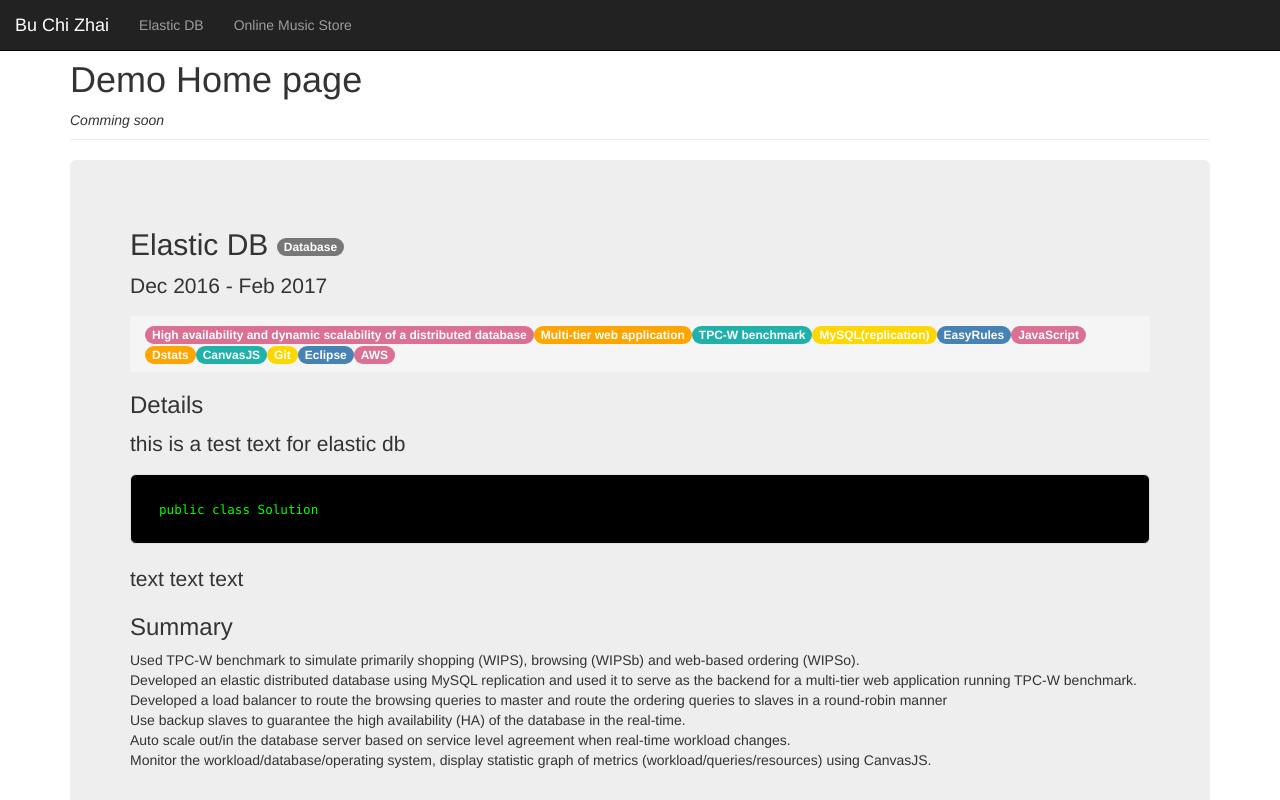
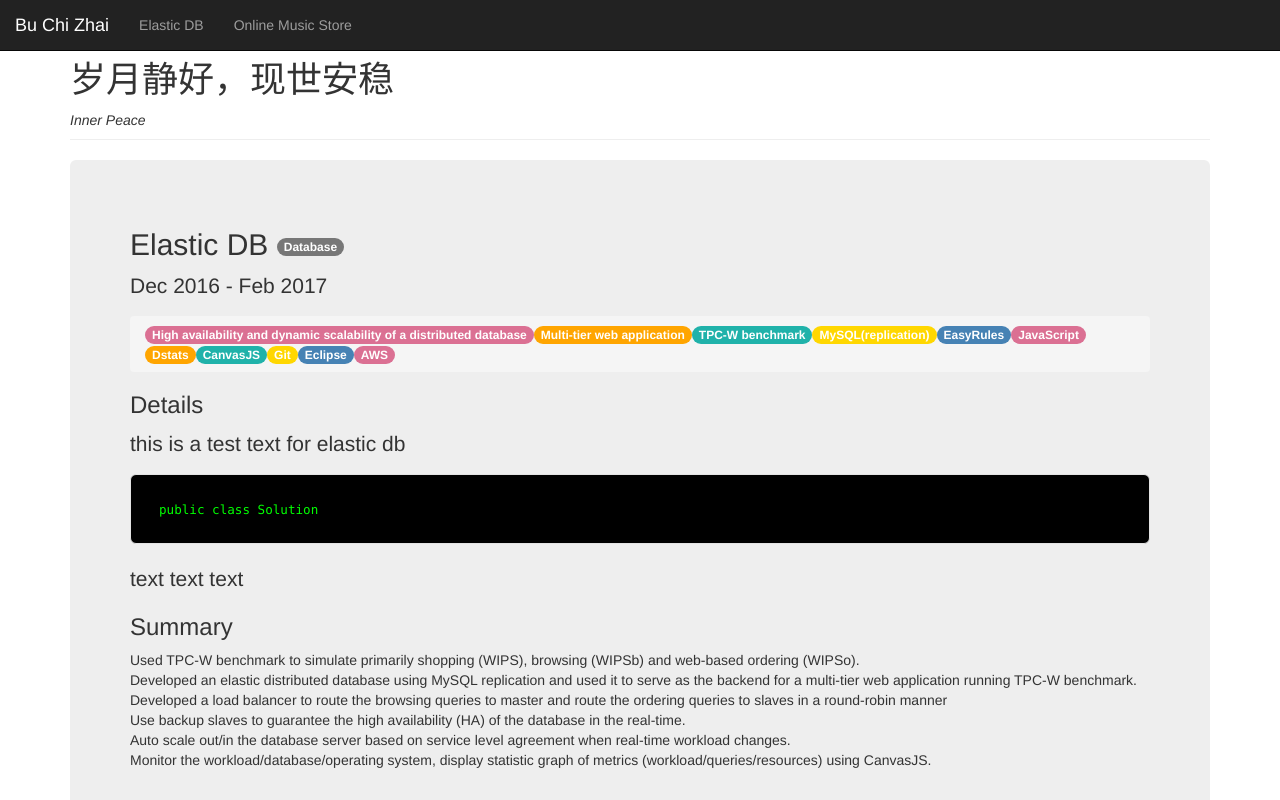
Before and after one commit to Bu-Chi-Zhai/Bu-Chi-Zhai.github.io, a plain HTML site: page index.html in a window 1280 px wide. Shown: the top 800 px of the page. Drawn offline with nearby package versions, Linux system fonts and the light colour scheme.

Commit message:
Add files via upload

```diff
--- a/index.html
+++ b/index.html
@@ -37,8 +37,8 @@
 		<div class="row">
 			<div class="col-lg-12 col-md-12 col-sm-12" id="about">
 				<div class="page-header">
-						  <h1>Demo Home page</h1>
-						  <i>Comming soon</i>
+						  <h1>岁月静好，现世安稳</h1>
+						  <i>Inner Peace</i>
 						</div>
 			</div>
 		</div>
```
